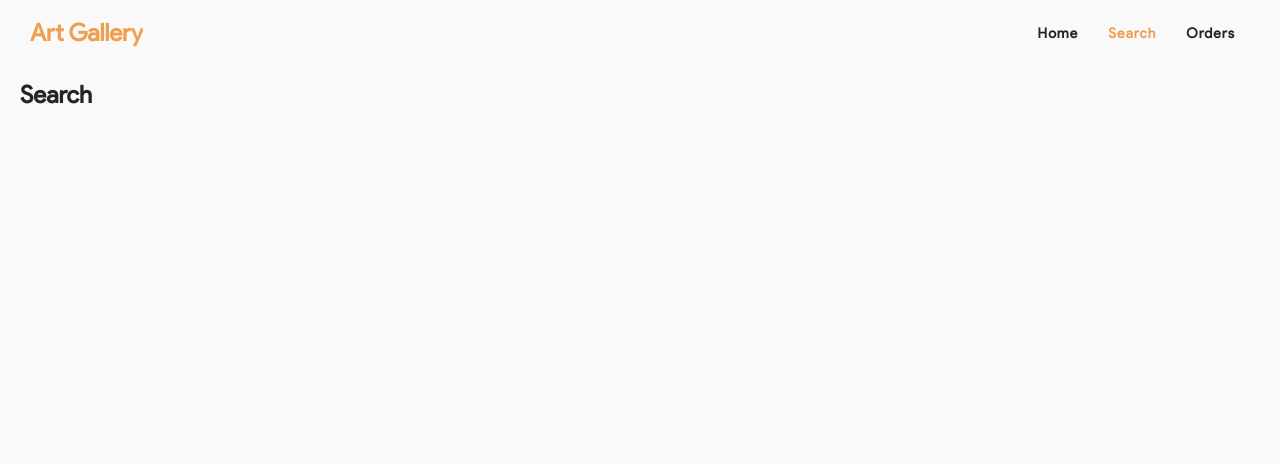
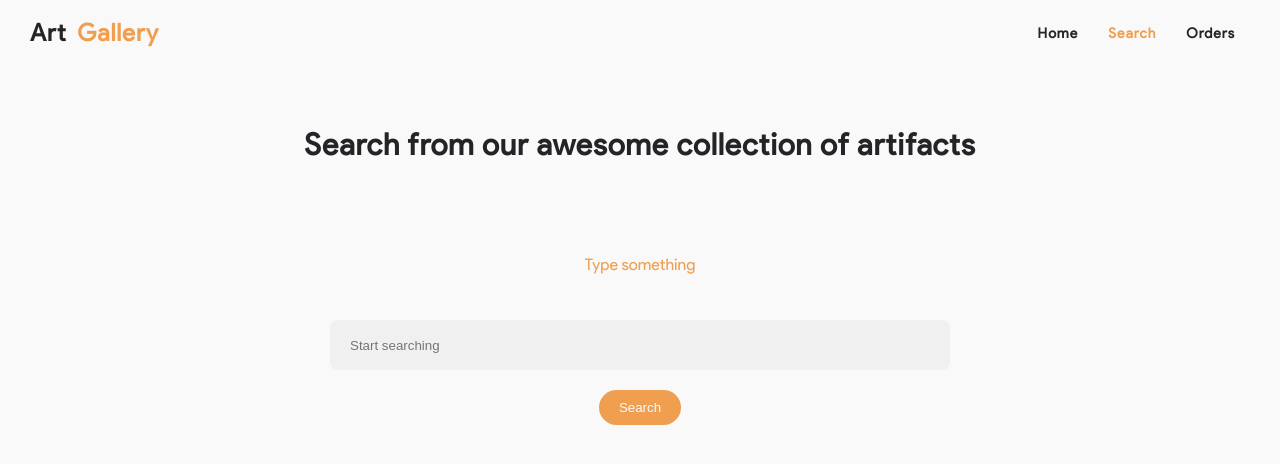
Before and after one commit to ninjaasmoke/artlery, a React (Create React App) app in the folder client/: page /search in a window 1280 px wide. Shown: the top 464 px of the page. Built offline with nearby package versions, Linux system fonts and the light colour scheme; a web font is replaced by a local one.

Commit message:
added search page

```diff
--- a/client/src/components/api.ts
+++ b/client/src/components/api.ts
@@ -5,18 +5,10 @@ const endpoint =
         ? 'http://localhost:3080'
         : window.location.origin;
 
-
-
-type Art = {
-    name: string,
-    imageurl: string,
-    price: number,
-    rating: number
-}
 export async function getArt() {
     try {
         const { data } = await axios.get(`${endpoint}/api/gallery`)
-        // console.log(data);
+        console.log(data);
         return data
     } catch (err) {
         console.error(err);
@@ -25,5 +17,11 @@ export async function getArt() {
 }
 
 export async function search(searchText: string) {
-
+    try {
+        const { data } = await axios.get(`${endpoint}/api/search/${searchText}`)
+        return data
+    } catch (err) {
+        console.error(err);
+        return null
+    }
 }
--- a/client/src/components/home/Home.tsx
+++ b/client/src/components/home/Home.tsx
@@ -59,7 +59,7 @@ const HomeComp: React.FC<HomeCompProp> = () => {
 
             </div>
             <div className="art">
-                {art.map((artVal: Art, index: number) => (
+                {art.length ? art.map((artVal: Art, index: number) => (
                     <div key={index} className="art-post">
                         <img src={artVal.imageurl} alt={artVal.name} className="art-image" />
                         <div className="img-data-bg">
@@ -68,7 +68,7 @@ const HomeComp: React.FC<HomeCompProp> = () => {
                             </div>
                         </div>
                     </div>
-                ))}
+                )) : <div className="big-empty">Big empty</div>}
             </div>
         </div>
     )
--- a/client/src/components/home/Nav.tsx
+++ b/client/src/components/home/Nav.tsx
@@ -21,6 +21,7 @@ const Nav: React.FC<NavProp> = () => {
     return (
         <div>
             <nav>
+                <div className="placeholder-to-center"></div>
                 <Header imgUri={Logo} />
                 <div className="links">
                     <NavLink to="/home" label="Home" toggle={() => toggleNav()} />
@@ -53,7 +54,7 @@ const Header: React.FC<HeaderProp> = ({ imgUri }) => {
     return (
         <div className="header-img">
             {/* <img src={imgUri} alt="Header Image" /> */}
-            Art Gallery
+            <div><span className="black-header">Art</span> Gallery</div>
         </div>
     )
 }
--- a/client/src/components/home/Search.tsx
+++ b/client/src/components/home/Search.tsx
@@ -1,10 +1,68 @@
-import React from 'react'
+import React, { useState } from 'react'
+import { search } from '../api';
+import { SearchArt } from '../ContextTypes';
 
 interface SearchProp { }
 const Search: React.FC<SearchProp> = () => {
+    const [searched, setSearched] = useState<string>('')
+    const [searchtext, setSearchtext] = useState<string>('')
+    const [foundArt, setFoundArt] = useState<SearchArt>()
+
+    const handleChange = (searchText: string) => {
+        var text = (document.getElementById('search-text') as HTMLInputElement).value
+        setSearchtext(text)
+    }
+    const getData = async (searchText: string) => {
+
+        if (searchText.length !== 0) {
+            console.log("Searching");
+            search(searchtext).then((data) => {
+                setSearched(searchText)
+                setFoundArt(data)
+                console.log(foundArt);
+
+            })
+        } else {
+            console.log(searchText);
+        }
+    }
+
     return (
         <div className="content-body">
-            <h2>Search</h2>
+            <div className="home-intro">
+                <div>
+                    <div className="home-intro-heading">
+                        Search from our awesome collection of artifacts
+                    </div>
+                </div>
+                <div className="home-intro-instruction">
+                    Type something
+                </div>
+            </div>
+            <div className="input">
+                <input type="text" name="search" id="search-text"
+                    autoComplete="false" placeholder="Start searching"
+                    // defaultValue={searchtext}
+                    onChange={() => handleChange(searchtext)}
+                />
+            </div>
+            <div className="search-button">
+                <button type="submit" onClick={() => getData(searchtext)}>Search</button>
+            </div>
+            {
+                foundArt ?
+                    <div className="found-art">
+                        <img alt={foundArt.name} src={foundArt.url} className="art-image" />
+                        <div>
+                            <div className="art-name"> {foundArt.name}</div>
+                            <div className="art-about">Lorem ipsum dolor sit amet, consectetur adipisicing elit. Accusantium autem sed tenetur illo, magnam accusamus tempora doloremque modi, odio, earum sunt quas quisquam quae nesciunt ducimus ullam eligendi quos cupiditate.</div>
+                            <div className="art-rating">Rating: {foundArt.rating}</div>
+                            <div className="art-price">Price: ${foundArt.price}</div>
+                        </div>
+                    </div>
+                    : <div></div>
+            }
+
         </div>
     )
 }
--- a/client/src/scss/App.css
+++ b/client/src/scss/App.css
@@ -1,6 +1,10 @@
 @font-face {
   font-family: 'Product';
   src: url("../fonts/Product Sans Regular.ttf");
+}
+
+::-webkit-scrollbar {
+  display: none;
 }
 
 * {
@@ -120,6 +124,17 @@ nav .change .bar3 {
           transform: rotate(-45deg) translate(6.5px, -5px);
 }
 
+nav .placeholder-to-center {
+  width: 20px;
+  height: 20px;
+}
+
+@media (min-width: 767px) {
+  nav .placeholder-to-center {
+    display: none;
+  }
+}
+
 .nav-space {
   height: 60px;
 }
@@ -147,6 +162,18 @@ nav .change .bar3 {
   font-size: 24px;
   font-weight: 900;
   color: #ef9f4f;
+  letter-spacing: 1px;
+}
+
+.header-img .black-header {
+  color: #242428;
+  padding-right: 5px;
+}
+
+@media (max-width: 767px) {
+  .header-img .black-header {
+    padding-right: 1px;
+  }
 }
 
 .header-img img {
@@ -162,7 +189,9 @@ nav .change .bar3 {
 
 @media (max-width: 767px) {
   .header-img {
-    font-size: 24px;
+    font-size: 18px;
+    letter-spacing: .5px;
+    font-weight: 600;
   }
 }
 
@@ -187,6 +216,7 @@ nav .change .bar3 {
 @media (max-width: 767px) {
   .nav-link span {
     padding: 0 8px;
+    font-size: 18px;
   }
 }
 
@@ -246,9 +276,14 @@ nav .change .bar3 {
   }
 }
 
+.big-empty {
+  width: 100%;
+  text-align: center;
+}
+
 .home-intro {
-  height: 35vh;
-  width: 100vw;
+  height: 30vh;
+  width: 100%;
   display: -webkit-box;
   display: -ms-flexbox;
   display: flex;
@@ -270,6 +305,7 @@ nav .change .bar3 {
   color: #242428;
   letter-spacing: 1px;
   font-family: 'Product', sans-serif;
+  font-weight: 900;
 }
 
 @media (max-width: 767px) {
@@ -288,7 +324,7 @@ nav .change .bar3 {
 }
 
 .home-intro .home-intro-instruction {
-  padding-top: 20px;
+  color: #ef9f4f;
 }
 
 @media (max-width: 767px) {
@@ -406,4 +442,121 @@ nav .change .bar3 {
   font-family: 'Product';
   font-size: 16px;
 }
+
+.input {
+  width: 100%;
+  display: -webkit-box;
+  display: -ms-flexbox;
+  display: flex;
+  -webkit-box-pack: center;
+      -ms-flex-pack: center;
+          justify-content: center;
+}
+
+.input #search-text {
+  width: 50%;
+  height: 50px;
+  border-radius: 8px;
+  border: none;
+  outline: none;
+  padding: 20px;
+  background-color: #f0f0f0;
+}
+
+@media (max-width: 767px) {
+  .input #search-text {
+    width: 100%;
+  }
+}
+
+.search-button {
+  padding-top: 20px;
+  width: 100%;
+  display: -webkit-box;
+  display: -ms-flexbox;
+  display: flex;
+  -webkit-box-pack: center;
+      -ms-flex-pack: center;
+          justify-content: center;
+}
+
+.search-button button {
+  background-color: #ef9f4f;
+  border: none;
+  outline: none;
+  padding: 10px 20px;
+  border-radius: 100px;
+  color: #f9f9f9;
+  cursor: pointer;
+}
+
+.found-art {
+  margin-top: 30px;
+  width: 100%;
+  height: 60vh;
+  display: -webkit-box;
+  display: -ms-flexbox;
+  display: flex;
+  -webkit-box-orient: horizontal;
+  -webkit-box-direction: normal;
+      -ms-flex-direction: row;
+          flex-direction: row;
+  -webkit-box-pack: center;
+      -ms-flex-pack: center;
+          justify-content: center;
+  text-align: start;
+}
+
+.found-art .art-image {
+  -webkit-transition: 400ms ease-out;
+  transition: 400ms ease-out;
+  padding: 2px;
+  height: 100%;
+  width: 50%;
+  -o-object-fit: contain;
+     object-fit: contain;
+  -webkit-filter: brightness(80%);
+          filter: brightness(80%);
+}
+
+.found-art div {
+  width: 50%;
+  display: -webkit-box;
+  display: -ms-flexbox;
+  display: flex;
+  -webkit-box-orient: vertical;
+  -webkit-box-direction: normal;
+      -ms-flex-direction: column;
+          flex-direction: column;
+  -webkit-box-pack: center;
+      -ms-flex-pack: center;
+          justify-content: center;
+  -webkit-box-align: start;
+      -ms-flex-align: start;
+          align-items: flex-start;
+}
+
+.found-art div .art-name {
+  width: 75%;
+  font-size: 30px;
+  font-weight: 900;
+}
+
+.found-art div .art-about {
+  padding-top: 10px;
+  width: 75%;
+  font-size: 16px;
+}
+
+.found-art div .art-rating {
+  padding-top: 10px;
+  font-size: 24px;
+  color: #ef9f4f;
+}
+
+.found-art div .art-price {
+  padding-top: 10px;
+  font-size: 16px;
+  font-weight: 900;
+}
 /*# sourceMappingURL=App.css.map */
--- a/client/src/scss/App.scss
+++ b/client/src/scss/App.scss
@@ -7,6 +7,10 @@ $primColor: #f9f9f9;
 @font-face {
     font-family: 'Product';
     src: url('../fonts/Product Sans Regular.ttf');
+}
+
+::-webkit-scrollbar {
+    display: none;
 }
 
 * {
@@ -99,6 +103,14 @@ nav {
         height: 3px;
         transform: rotate(-45deg) translate(6.5px, -5px);
     }
+
+    .placeholder-to-center{
+        width: 20px;
+        height: 20px;
+        @media (min-width: 767px) {
+            display: none
+        }
+    }
 }
 
 .nav-space {
@@ -122,6 +134,15 @@ nav {
     font-size: 24px;
     font-weight: 900;
     color: #ef9f4f;
+    letter-spacing: 1px;
+
+    .black-header {
+        color: $accentColor;
+        padding-right: 5px;
+        @media (max-width: 767px) {
+            padding-right: 1px;
+        }
+    }
 
     img {
         height: inherit;
@@ -134,7 +155,9 @@ nav {
     }
 
     @media (max-width: 767px) {
-        font-size: 24px;
+        font-size: 18px;
+        letter-spacing: .5px;
+        font-weight: 600;
     }
 }
 
@@ -155,6 +178,7 @@ nav {
     text-decoration: none;
     @media (max-width: 767px) {
         padding: 0 8px;
+        font-size: 18px;
     }
 }
 
@@ -201,20 +225,27 @@ nav {
     }
 }
 
+.big-empty {
+    width: 100%;
+    text-align: center;
+}
+
 .home-intro {
-    height: 35vh;
-    width: 100vw;
+    height: 30vh;
+    width: 100%;
     display: flex;
     flex-direction: column;
     padding: 0 4px;
     justify-content: space-around;
     align-items: center;
+
     .home-intro-heading {
         text-align: center;
         font-size: 30px;
         color: $accentColor;
         letter-spacing: 1px;
         font-family: 'Product', sans-serif;
+        font-weight: 900;
 
         @media (max-width: 767px) {
             font-size: 18px;
@@ -231,7 +262,7 @@ nav {
     }
 
     .home-intro-instruction {
-        padding-top: 20px;
+        color: $accent2Color;
     }
 
     @media (max-width: 767px) {
@@ -311,3 +342,92 @@ nav {
         }
     }
 }
+
+.input {
+    width: 100%;
+    display: flex;
+    justify-content: center;
+
+    #search-text {
+        width: 50%;
+        height: 50px;
+        border-radius: 8px;
+        border: none;
+        outline: none;
+        padding: 20px;
+        background-color: $secColor;
+
+        @media (max-width: 767px) {
+            width: 100%
+        }
+    }
+}
+
+.search-button {
+    padding-top: 20px;
+    width: 100%;
+    display: flex;
+    justify-content: center;
+
+    button {
+        background-color: $accent2Color;
+        border: none;
+        outline: none;
+        padding: 10px 20px;
+        border-radius: 100px;
+        color: $primColor;
+
+        cursor: pointer;
+    }
+
+}
+
+.found-art {
+    margin-top: 30px;
+    width: 100%;
+    height: 60vh;
+    display: flex;
+    flex-direction: row;
+    justify-content: center;
+    text-align: start;
+
+    .art-image {
+        transition: 400ms ease-out;
+        padding: 2px;
+        height: 100%;
+        width: 50%;
+        object-fit: contain;
+        filter: brightness(80%);
+    }
+
+    div {
+        width: 50%;
+        display: flex;
+        flex-direction: column;
+        justify-content: center;
+        align-items: flex-start;
+        .art-name {
+            width: 75%;
+            font-size: 30px;
+            font-weight: 900;
+        }
+
+        .art-about {
+            padding-top: 10px;
+            width: 75%;
+            font-size: 16px;
+        }
+
+        .art-rating {
+            padding-top: 10px;
+            font-size: 24px;
+            color: $accent2Color;
+        }
+
+        .art-price {
+            padding-top: 10px;
+            font-size: 16px;
+            font-weight: 900;
+        }
+    }
+}
```
Also changed, not shown: client/src/components/ContextTypes.ts (+10 -1 lines), 2 other files (tests, documents, lock files or other folders).
